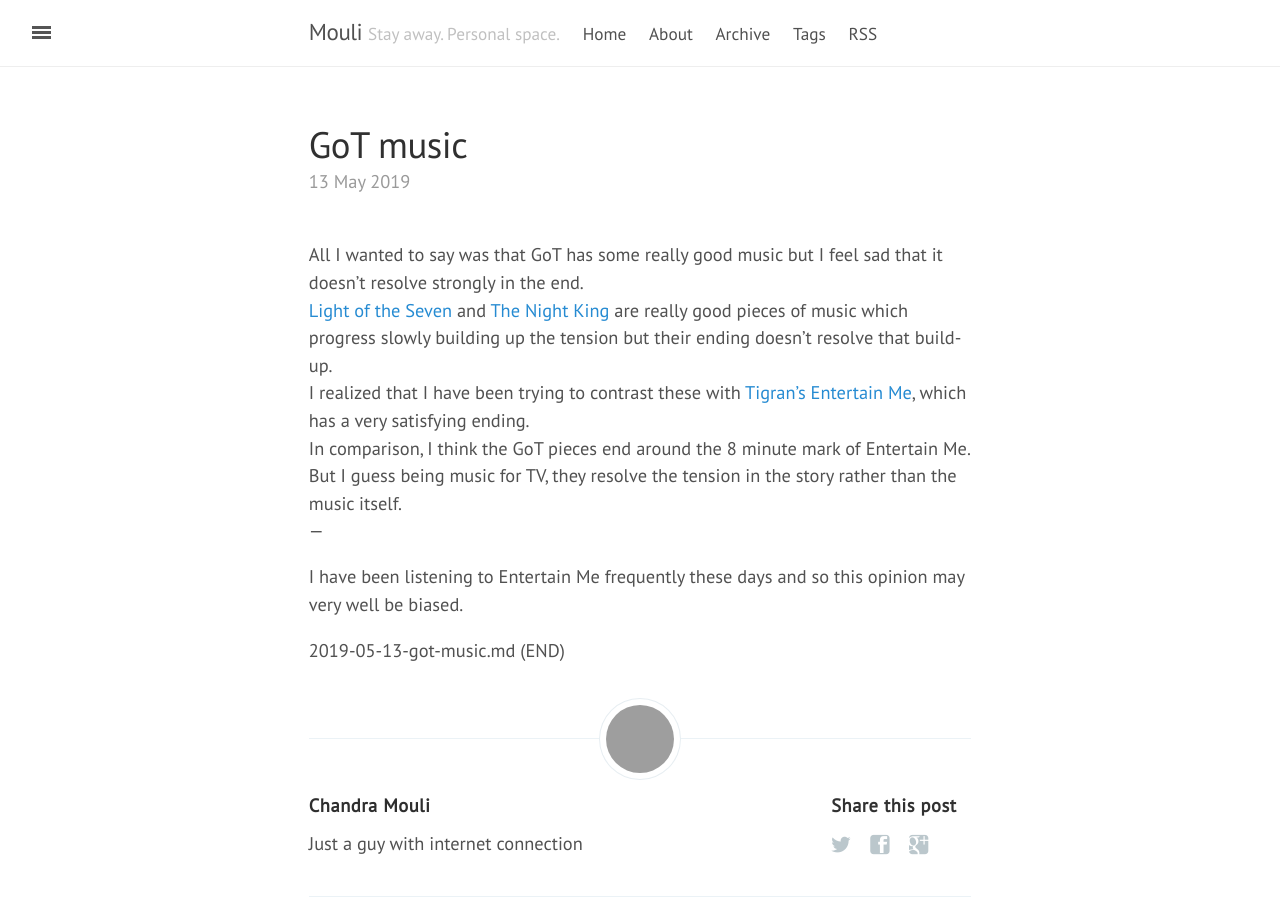
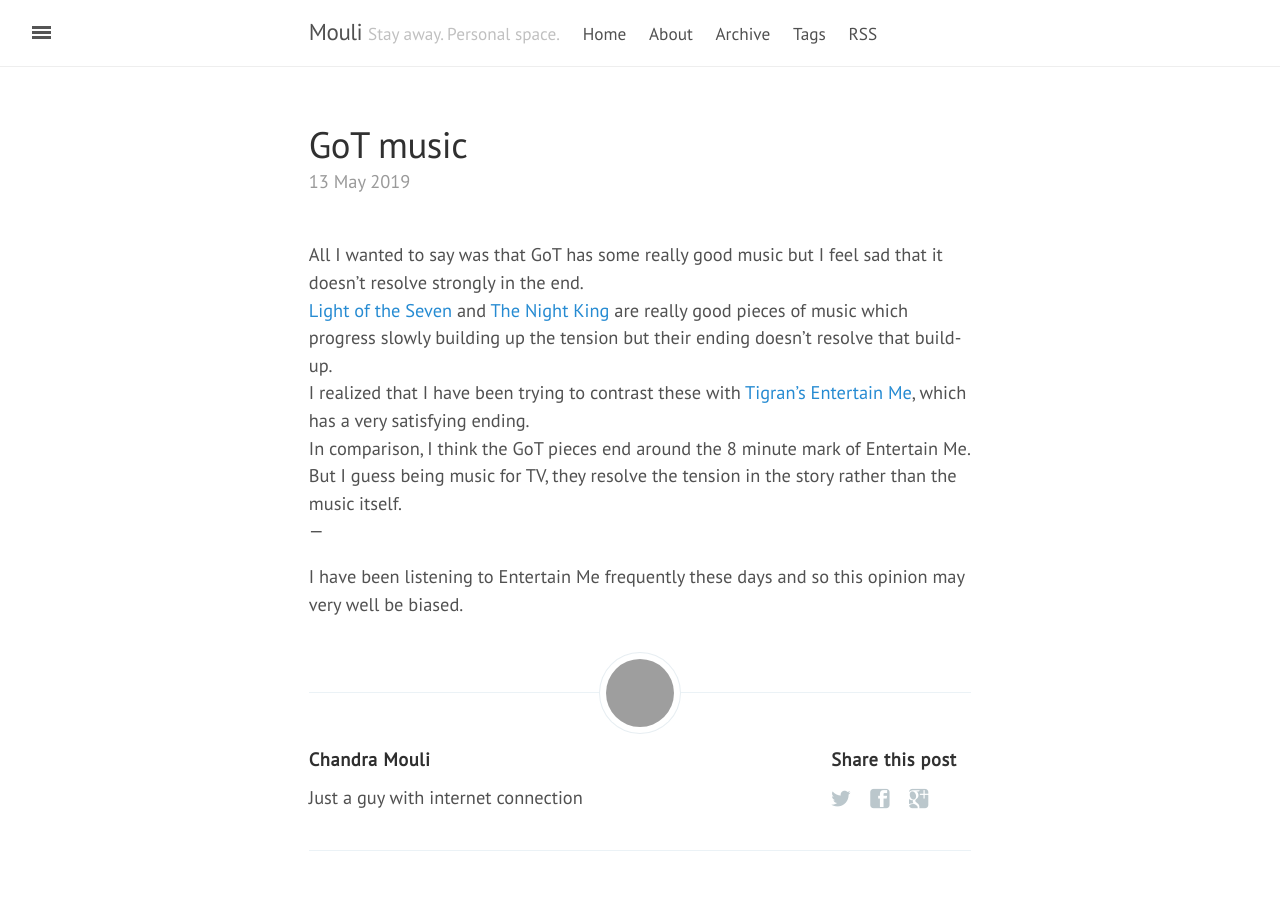
Before and after one commit to csanivar/csanivar.github.io, a Jekyll site: the page built from _posts/2019-05-13-got-music.md, in a window 1280 px wide. Built offline with Jekyll 4.4.1, drawn with Linux system fonts in a browser that asks for light colours; nearby versions of some CDN libraries; comment, search, counter and statistics services are not loaded; after the commit the page ends 900 px from its top, so only the background shows below that; grey boxes are pictures that could not be loaded.

Commit message:
Fix format

```diff
--- a/_posts/2019-05-13-got-music.md
+++ b/_posts/2019-05-13-got-music.md
@@ -14,5 +13,3 @@ But I guess being music for TV, they resolve the tension in the story rather tha
 ---
 
 I have been listening to Entertain Me frequently these days and so this opinion may very well be biased.
-
-2019-05-13-got-music.md (END)
```
Also changed, not shown: other parts of _posts/2019-05-13-got-music.md (+0 -1 lines).
